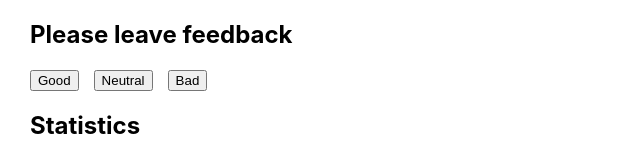
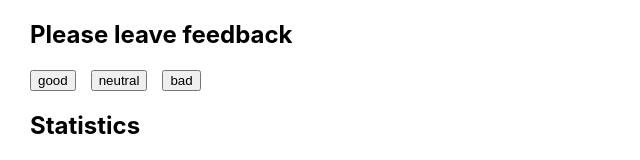
Before and after one commit to fessenko-tr/goit-react-hw-02-feedback, a React (Create React App) app: page / in a window 1280 px wide. Shown: the top 160 px of the page, without its empty margins (0-640 px from the left). Built offline with nearby package versions, Linux system fonts and the light colour scheme.

Commit message:
испарвляет options

```diff
--- a/src/App.js
+++ b/src/App.js
@@ -25,7 +25,7 @@ class App extends Component {
   render() {
     const feedbackTitle = "Please leave feedback";
     const statisticsTitle = "Statistics";
-    const feedBakBtnOptions = ["Good", "Neutral", "Bad"];
+    const feedBakBtnOptions = Object.keys(this.state);
     const onEmptyFeedbackMsg = "There is no feedback";
     const { good, neutral, bad } = this.state;
     const totalFeedbackCount = this.countTotalFeedback();
```
